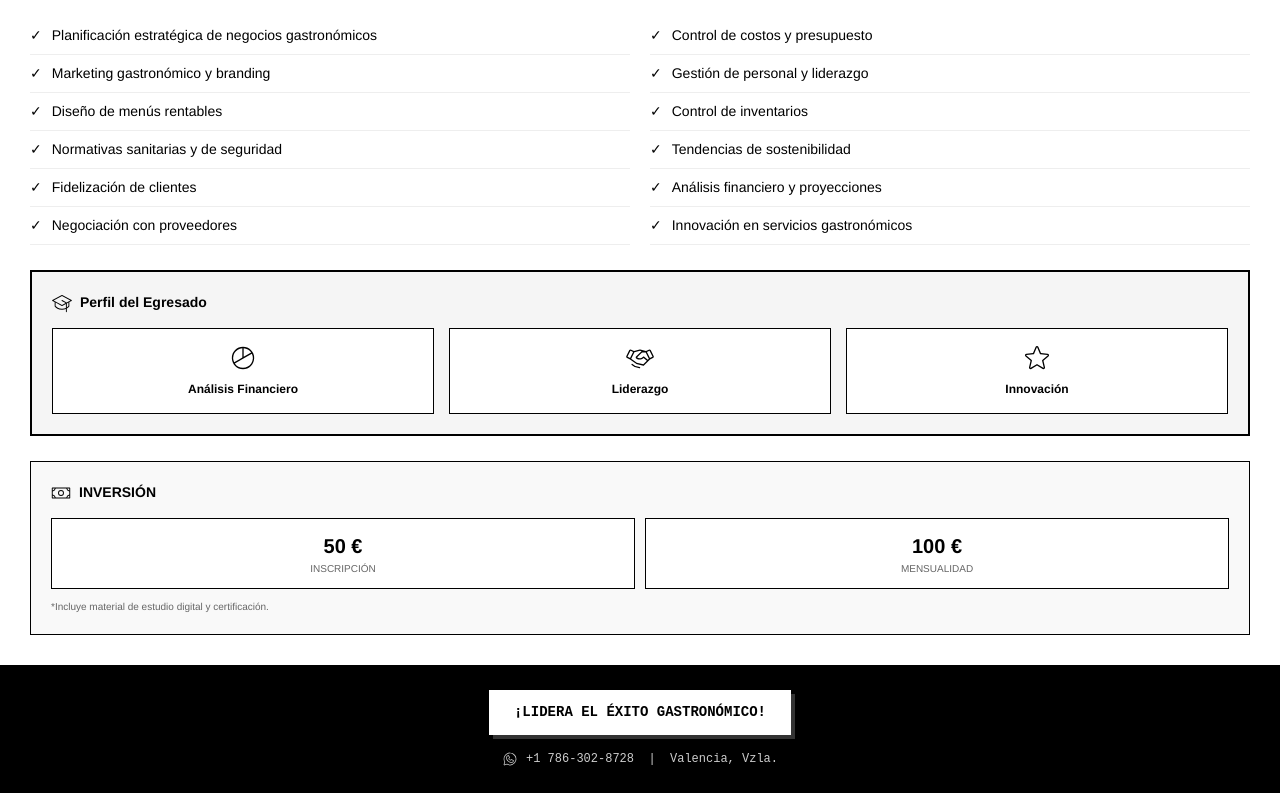
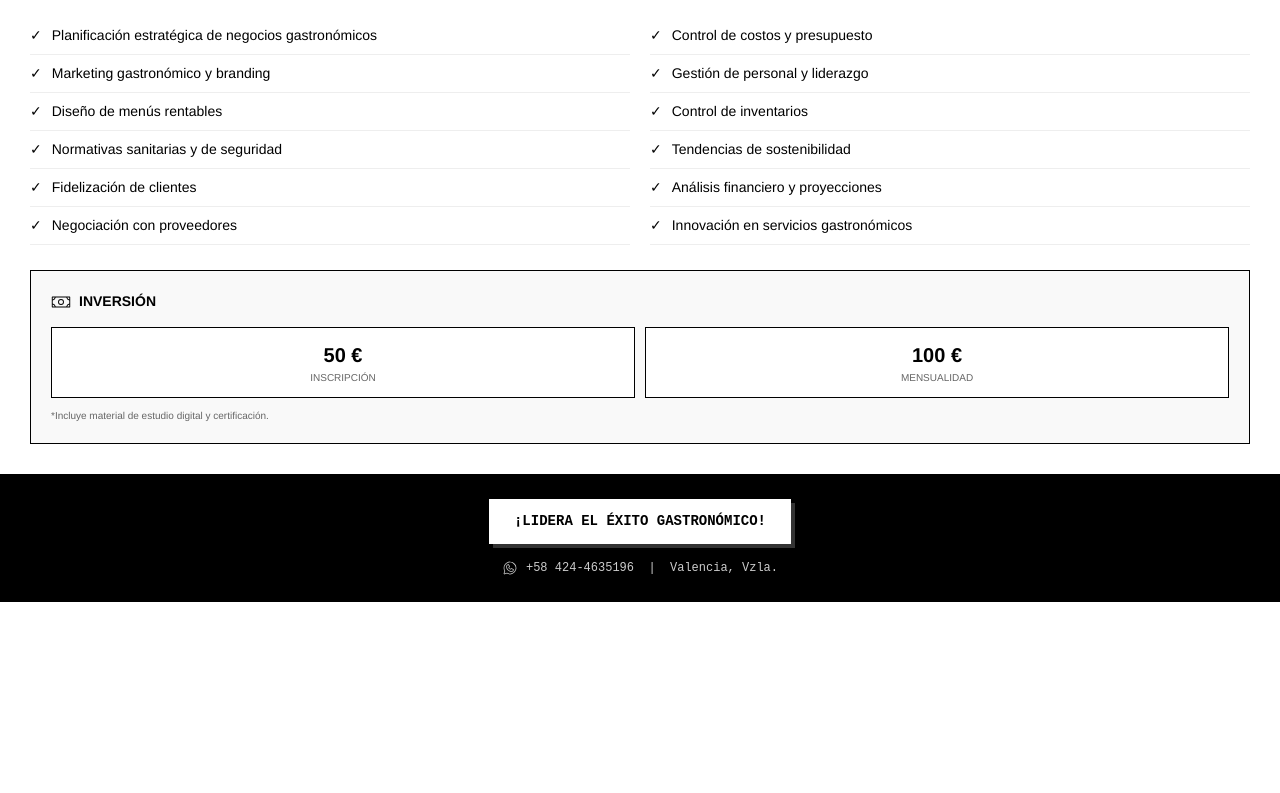
Before and after one commit to arizon-ai/la-new-cuisine, a React (Vite) app in the folder app/: page /flyer-gerencia in a window 1280 px wide. Shown: the part 1420-2213 px from the top of the page. After the commit the page ends 2022 px from the top, so only its background shows below. Built offline with nearby package versions, Linux system fonts and the light colour scheme; a web font is replaced by a local one.

Commit message:
feat: Implement FlyerGerencia React component to display information about the Gastronomic Management Diploma.

```diff
--- a/app/src/FlyerGerencia.jsx
+++ b/app/src/FlyerGerencia.jsx
@@ -292,43 +292,7 @@ export default function FlyerGerencia() {
                         </div>
                     </div>
 
-                    {/* PERFIL DEL EGRESADO */}
-                    <div style={{
-                        backgroundColor: '#f5f5f5',
-                        padding: '20px',
-                        marginBottom: '25px',
-                        border: '2px solid #000'
-                    }}>
-                        <h4 style={{
-                            fontSize: '14px',
-                            fontWeight: 700,
-                            marginTop: 0,
-                            marginBottom: '15px',
-                            display: 'flex',
-                            alignItems: 'center',
-                            gap: '8px'
-                        }}>
-                            <GraduationCap size={20} weight="light" color="#000" /> Perfil del Egresado
-                        </h4>
-                        <div style={{
-                            display: 'grid',
-                            gridTemplateColumns: 'repeat(3, 1fr)',
-                            gap: '15px'
-                        }}>
-                            <div style={{ textAlign: 'center', padding: '15px', backgroundColor: '#fff', border: '1px solid #000' }}>
-                                <ChartPie size={28} weight="light" color="#000" style={{ margin: '0 auto 8px' }} />
-                                <div style={{ fontSize: '12px', fontWeight: 700 }}>Análisis Financiero</div>
-                            </div>
-                            <div style={{ textAlign: 'center', padding: '15px', backgroundColor: '#fff', border: '1px solid #000' }}>
-                                <Handshake size={28} weight="light" color="#000" style={{ margin: '0 auto 8px' }} />
-                                <div style={{ fontSize: '12px', fontWeight: 700 }}>Liderazgo</div>
-                            </div>
-                            <div style={{ textAlign: 'center', padding: '15px', backgroundColor: '#fff', border: '1px solid #000' }}>
-                                <Star size={28} weight="light" color="#000" style={{ margin: '0 auto 8px' }} />
-                                <div style={{ fontSize: '12px', fontWeight: 700 }}>Innovación</div>
-                            </div>
-                        </div>
-                    </div>
+
 
                     {/* INVERSIÓN */}
                     <div style={{
@@ -395,7 +359,7 @@ export default function FlyerGerencia() {
                         justifyContent: 'center',
                         gap: '8px'
                     }}>
-                        <WhatsappLogo size={16} weight="light" color="#fff" /> +1 786-302-8728 &nbsp;|&nbsp; Valencia, Vzla.
+                        <WhatsappLogo size={16} weight="light" color="#fff" /> +58 424-4635196 &nbsp;|&nbsp; Valencia, Vzla.
                     </div>
                 </div>
 
```
